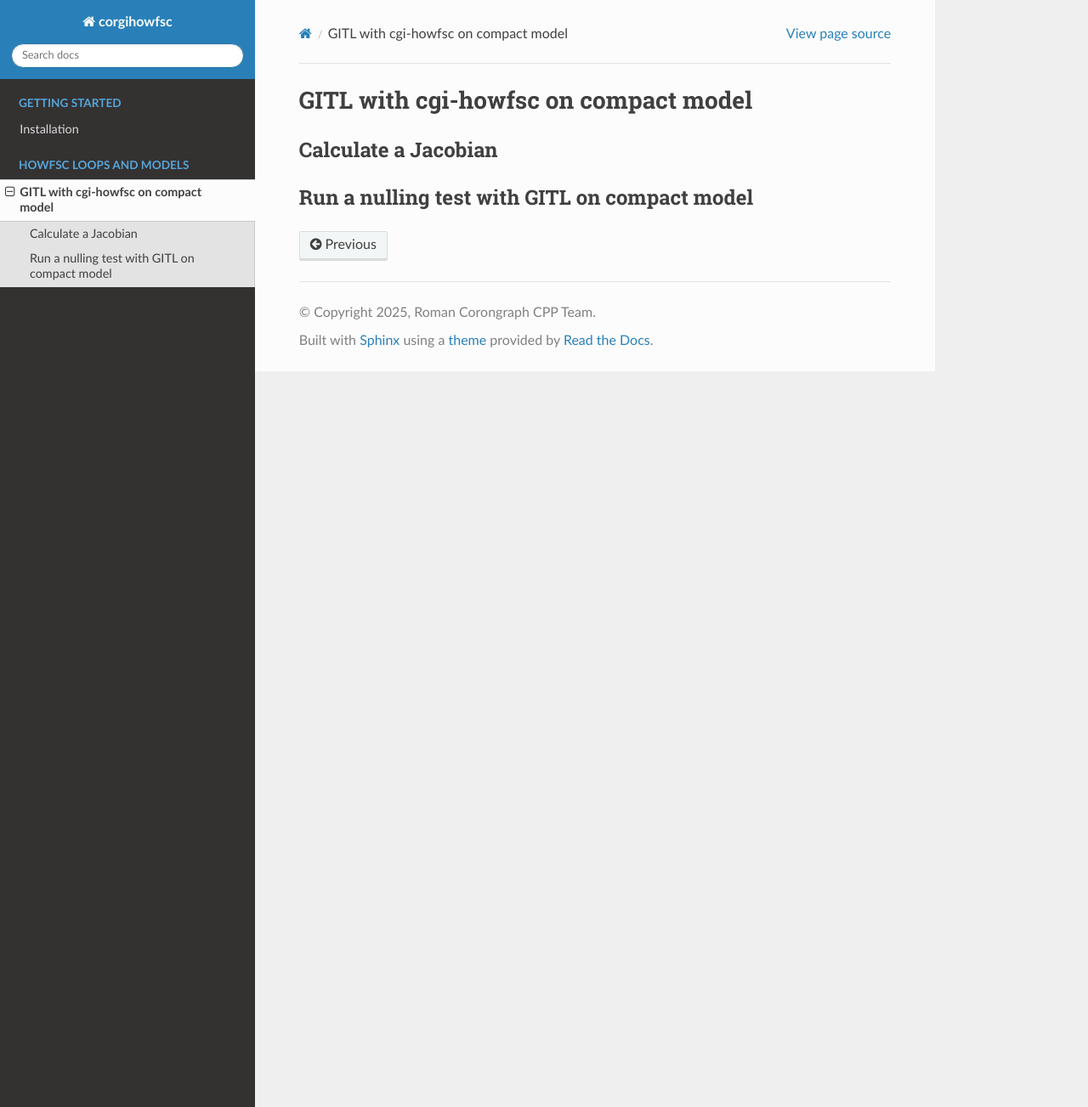
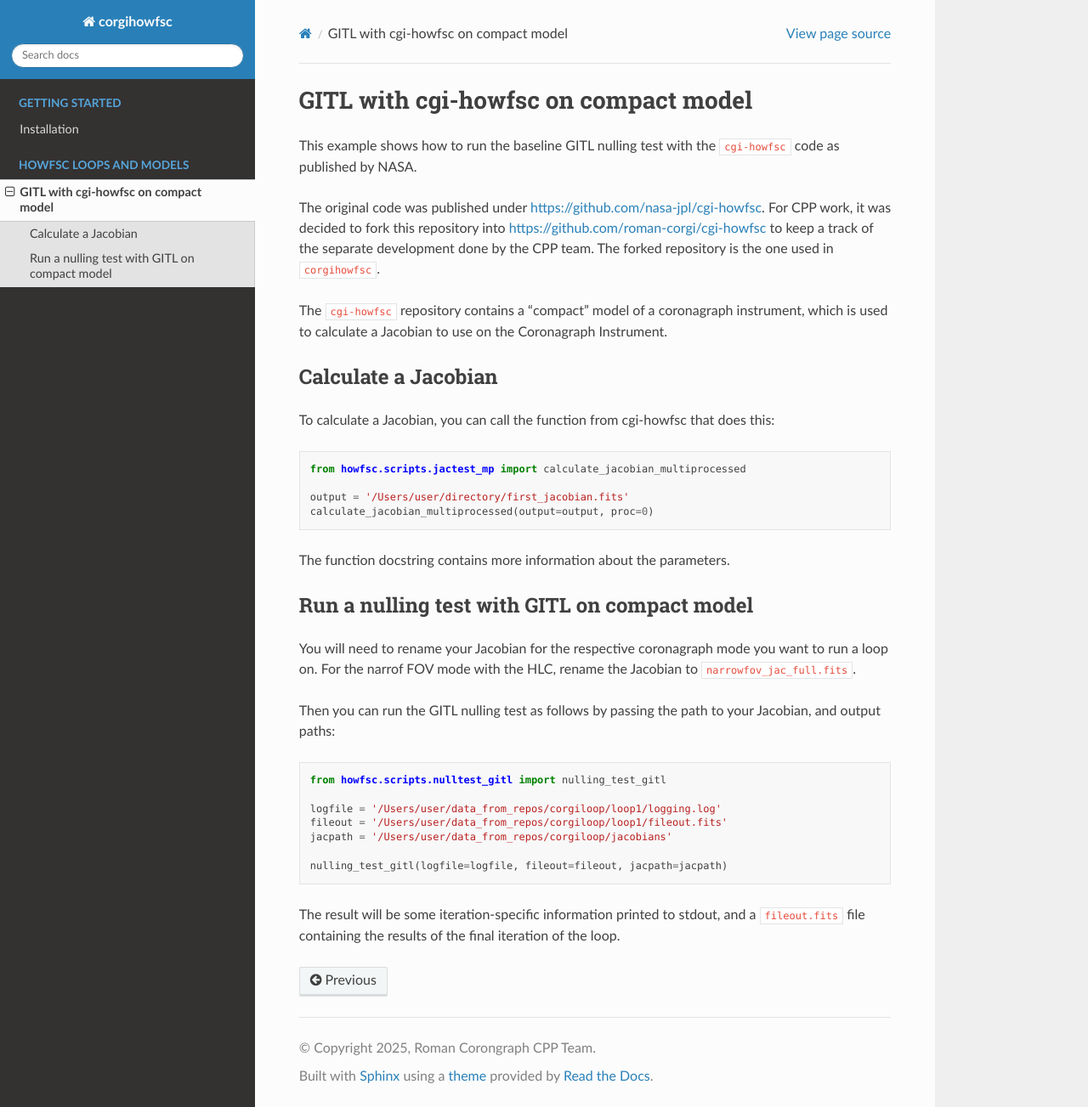
Before and after one commit to roman-corgi/corgihowfsc, a Sphinx documentation site: the page built from docs/source/nulling_test_gitl_cgi_howfsc.md, in a window 1280 px wide and 1303 px high. Shown: the whole window at 85% size. Built offline with Sphinx 7.4.7 and the Read the Docs theme 3.1.0, drawn with Linux system fonts in a browser that asks for light colours.

Commit message:
Add basic docs for running GITL. nulling test with cgi-howfs

````diff
--- a/docs/source/nulling_test_gitl_cgi_howfsc.md
+++ b/docs/source/nulling_test_gitl_cgi_howfsc.md
@@ -1,5 +1,43 @@
 # GITL with cgi-howfsc on compact model
+
+This example shows how to run the baseline GITL nulling test with the `cgi-howfsc` code as published by NASA.
+
+The original code was published under [https://github.com/nasa-jpl/cgi-howfsc](https://github.com/nasa-jpl/cgi-howfsc).
+For CPP work, it was decided to fork this repository into [https://github.com/roman-corgi/cgi-howfsc](https://github.com/roman-corgi/cgi-howfsc)
+to keep a track of the separate development done by the CPP team. The forked repository is the one used in `corgihowfsc`.
+
+The `cgi-howfsc` repository contains a "compact" model of a coronagraph instrument, which is used to calculate a Jacobian
+to use on the Coronagraph Instrument.
 
 ## Calculate a Jacobian
 
+To calculate a Jacobian, you can call the function from cgi-howfsc that does this:
+
+```python
+from howfsc.scripts.jactest_mp import calculate_jacobian_multiprocessed
+
+output = '/Users/user/directory/first_jacobian.fits'
+calculate_jacobian_multiprocessed(output=output, proc=0)
+```
+
+The function docstring contains more information about the parameters.
+
 ## Run a nulling test with GITL on compact model
+
+You will need to rename your Jacobian for the respective coronagraph mode you want to run a loop on. For the narrof FOV mode
+with the HLC, rename the Jacobian to `narrowfov_jac_full.fits`.
+
+Then you can run the GITL nulling test as follows by passing the path to your Jacobian, and output paths:
+
+```python
+from howfsc.scripts.nulltest_gitl import nulling_test_gitl
+
+logfile = '/Users/user/data_from_repos/corgiloop/loop1/logging.log'
+fileout = '/Users/user/data_from_repos/corgiloop/loop1/fileout.fits'
+jacpath = '/Users/user/data_from_repos/corgiloop/jacobians'
+
+nulling_test_gitl(logfile=logfile, fileout=fileout, jacpath=jacpath)
+```
+
+The result will be some iteration-specific information printed to stdout, and a `fileout.fits` file containing the
+results of the final iteration of the loop.
````
